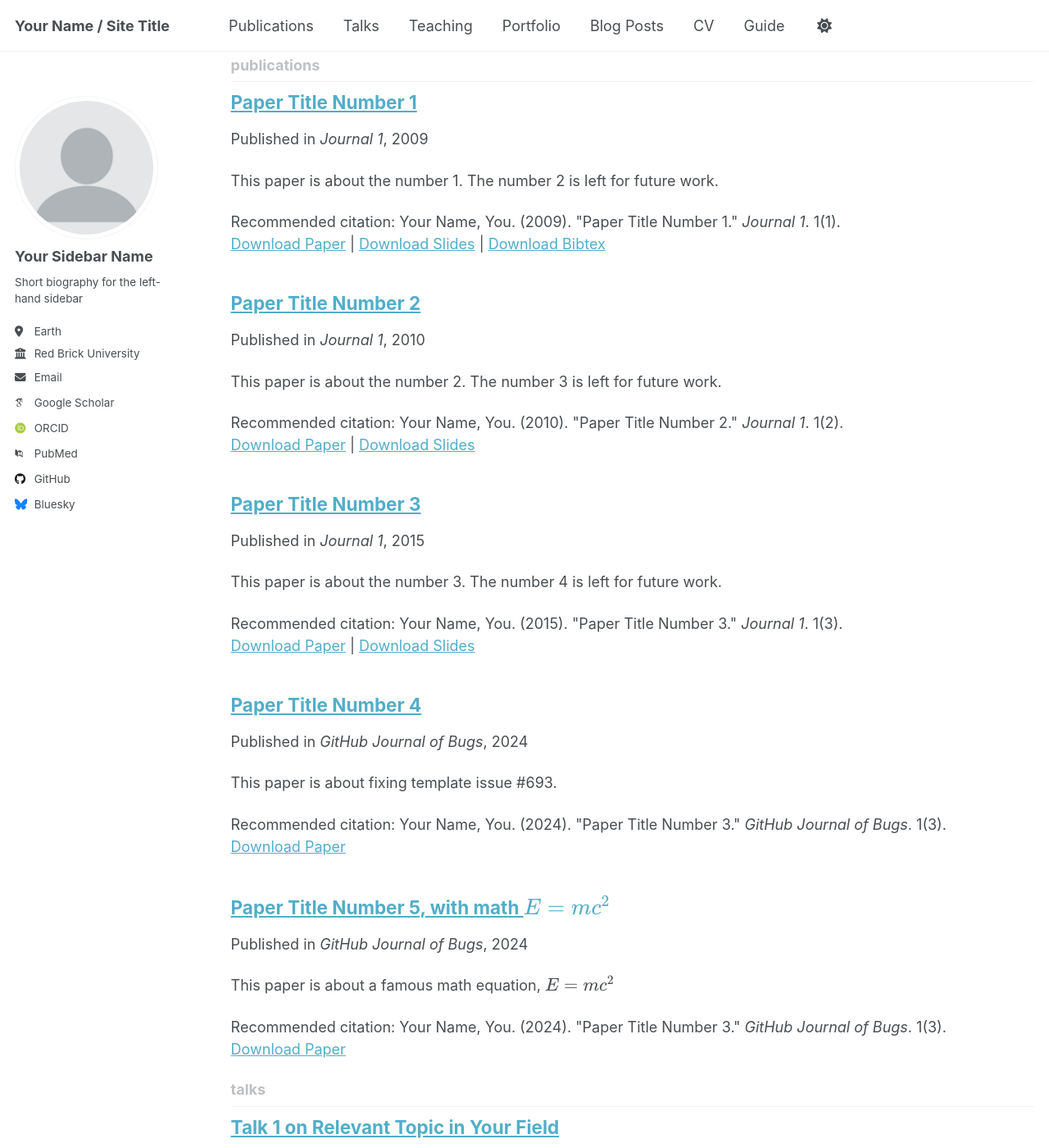
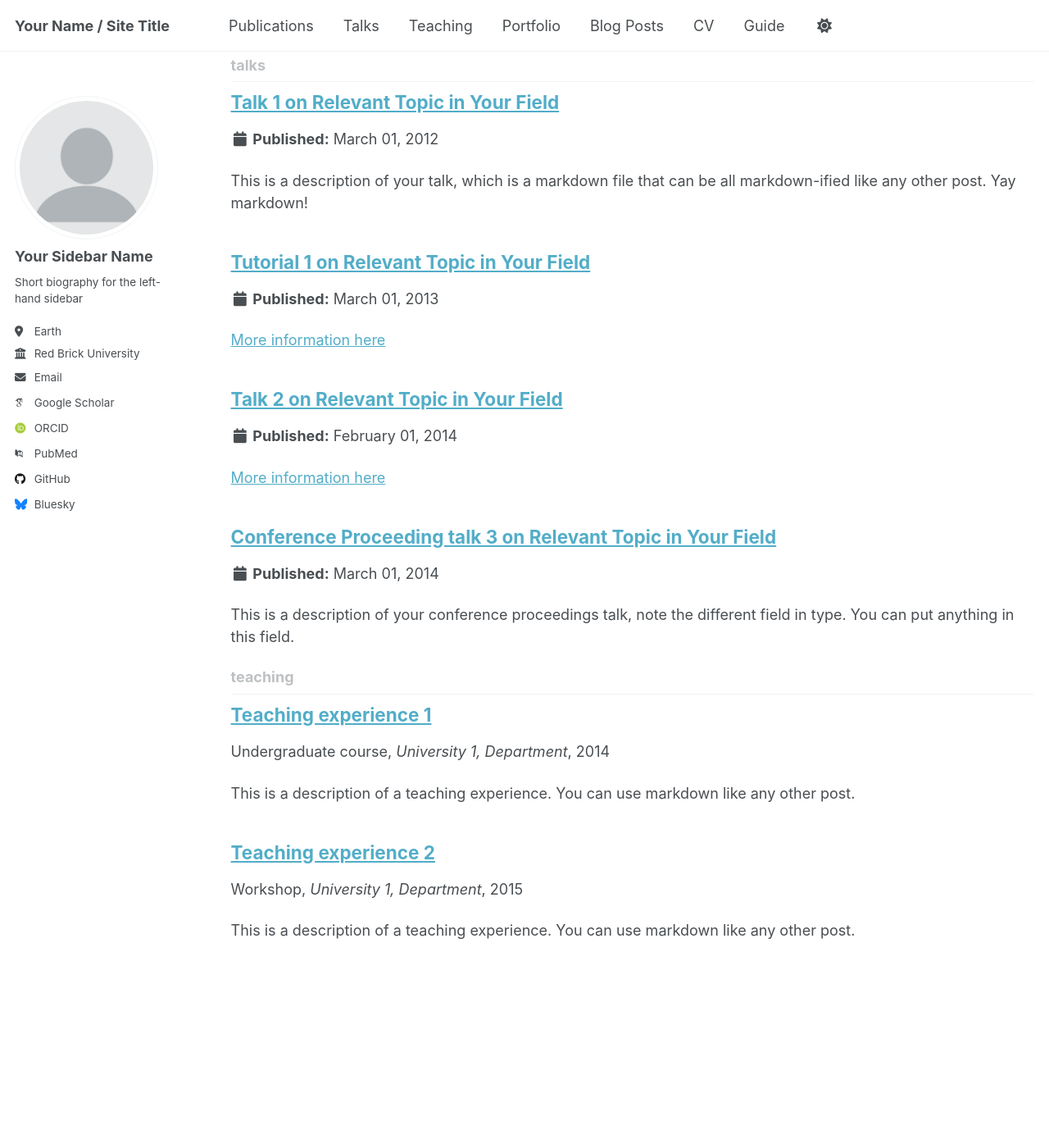
Before and after one commit to Mansion-ZX/Mansion-ZX.github.io, a Jekyll site: the page built from _pages/collection-archive.html, in a window 1280 px wide and 1400 px high, scrolled down 1042 px. Shown: the whole window at 82% size. Built offline with Jekyll 4.4.1, drawn with Linux system fonts in a browser that asks for light colours; some web fonts are replaced; a script that is not in the unit is left out; part of the change alters nothing that is shown.

```diff
--- a/_config.yml
+++ b/_config.yml
@@ -222,7 +222,7 @@ collections:
     output: true
     permalink: /:collection/:path/
   publications:
-    output: true
+    output: off
     permalink: /:collection/:path/
   portfolio:
     output: true
```
